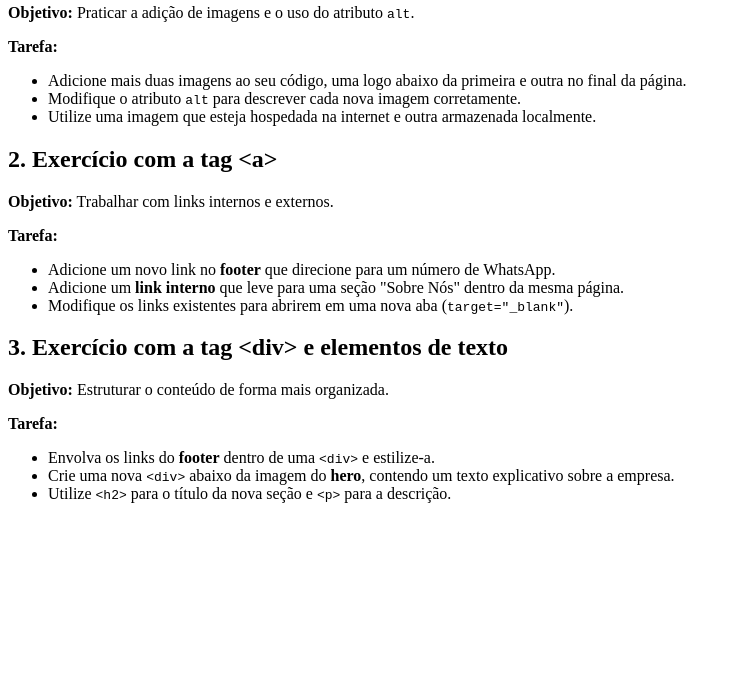
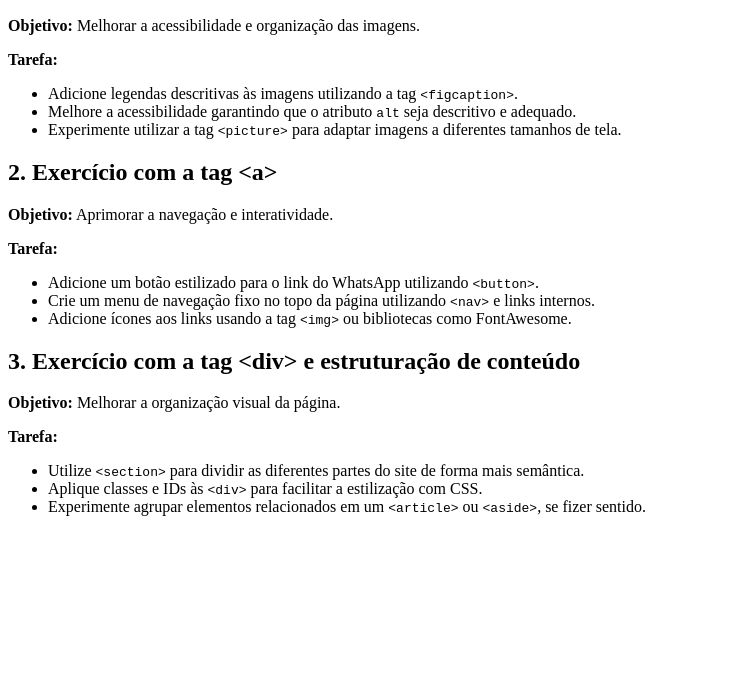
Before and after one commit to otiagogf/explorer-course, a plain HTML site: page 01-introducao-html-css/exercicios-indicados-gpt/exercicios.html in a window 1280 px wide. Shown: the part 110-800 px from the top of the page, without its empty margins (0-741 px from the left). Drawn offline with Linux system fonts and the light colour scheme.

Commit message:
fix: Ajuste no enunciado dos exercícios

```diff
--- a/01-introducao-html-css/exercicios-indicados-gpt/exercicios.html
+++ b/01-introducao-html-css/exercicios-indicados-gpt/exercicios.html
@@ -1,40 +1,38 @@
 <!DOCTYPE html>
-<html lang="en">
+<html lang="pt-br">
 <head>
     <meta charset="UTF-8">
     <meta name="viewport" content="width=device-width, initial-scale=1.0">
-    <title>Exercícios módulo 1</title>
+    <title>Exercícios de HTML</title>
 </head>
 <body>
-
-    <h2>Exercício das aulas 6 e 7</h2>
+    <h1>Exercícios de HTML</h1>
 
     <h2>1. Exercício com a tag &lt;img&gt;</h2>
-    <p><strong>Objetivo:</strong> Praticar a adição de imagens e o uso do atributo <code>alt</code>.</p>
+    <p><strong>Objetivo:</strong> Melhorar a acessibilidade e organização das imagens.</p>
     <p><strong>Tarefa:</strong></p>
     <ul>
-        <li>Adicione mais duas imagens ao seu código, uma logo abaixo da primeira e outra no final da página.</li>
-        <li>Modifique o atributo <code>alt</code> para descrever cada nova imagem corretamente.</li>
-        <li>Utilize uma imagem que esteja hospedada na internet e outra armazenada localmente.</li>
+        <li>Adicione legendas descritivas às imagens utilizando a tag <code>&lt;figcaption&gt;</code>.</li>
+        <li>Melhore a acessibilidade garantindo que o atributo <code>alt</code> seja descritivo e adequado.</li>
+        <li>Experimente utilizar a tag <code>&lt;picture&gt;</code> para adaptar imagens a diferentes tamanhos de tela.</li>
     </ul>
 
     <h2>2. Exercício com a tag &lt;a&gt;</h2>
-    <p><strong>Objetivo:</strong> Trabalhar com links internos e externos.</p>
+    <p><strong>Objetivo:</strong> Aprimorar a navegação e interatividade.</p>
     <p><strong>Tarefa:</strong></p>
     <ul>
-        <li>Adicione um novo link no <strong>footer</strong> que direcione para um número de WhatsApp.</li>
-        <li>Adicione um <strong>link interno</strong> que leve para uma seção "Sobre Nós" dentro da mesma página.</li>
-        <li>Modifique os links existentes para abrirem em uma nova aba (<code>target="_blank"</code>).</li>
+        <li>Adicione um botão estilizado para o link do WhatsApp utilizando <code>&lt;button&gt;</code>.</li>
+        <li>Crie um menu de navegação fixo no topo da página utilizando <code>&lt;nav&gt;</code> e links internos.</li>
+        <li>Adicione ícones aos links usando a tag <code>&lt;img&gt;</code> ou bibliotecas como FontAwesome.</li>
     </ul>
 
-    <h2>3. Exercício com a tag &lt;div&gt; e elementos de texto</h2>
-    <p><strong>Objetivo:</strong> Estruturar o conteúdo de forma mais organizada.</p>
+    <h2>3. Exercício com a tag &lt;div&gt; e estruturação de conteúdo</h2>
+    <p><strong>Objetivo:</strong> Melhorar a organização visual da página.</p>
     <p><strong>Tarefa:</strong></p>
     <ul>
-        <li>Envolva os links do <strong>footer</strong> dentro de uma <code>&lt;div&gt;</code> e estilize-a.</li>
-        <li>Crie uma nova <code>&lt;div&gt;</code> abaixo da imagem do <strong>hero</strong>, contendo um texto explicativo sobre a empresa.</li>
-        <li>Utilize <code>&lt;h2&gt;</code> para o título da nova seção e <code>&lt;p&gt;</code> para a descrição.</li>
+        <li>Utilize <code>&lt;section&gt;</code> para dividir as diferentes partes do site de forma mais semântica.</li>
+        <li>Aplique classes e IDs às <code>&lt;div&gt;</code> para facilitar a estilização com CSS.</li>
+        <li>Experimente agrupar elementos relacionados em um <code>&lt;article&gt;</code> ou <code>&lt;aside&gt;</code>, se fizer sentido.</li>
     </ul>
-
 </body>
 </html>
```
